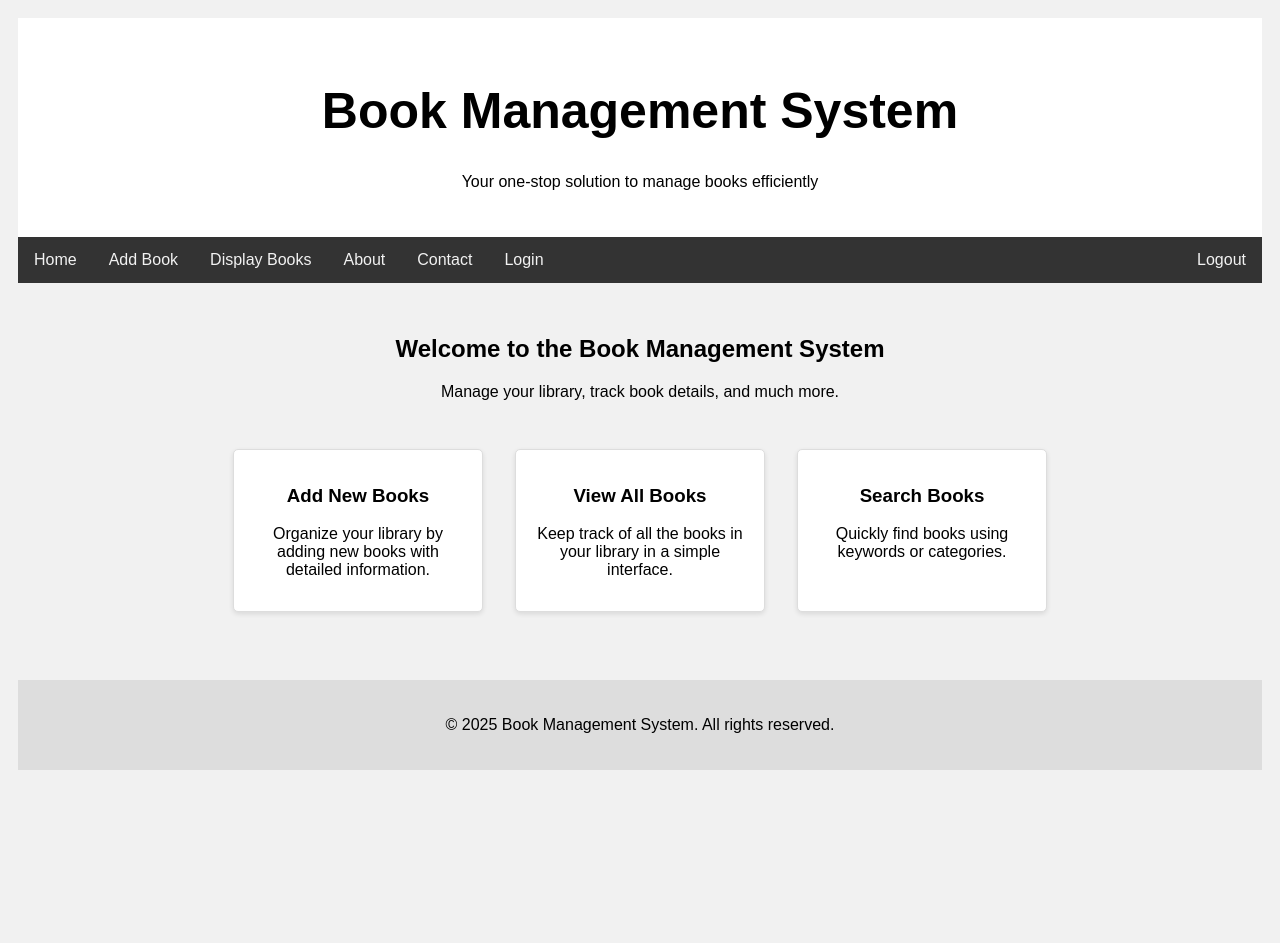
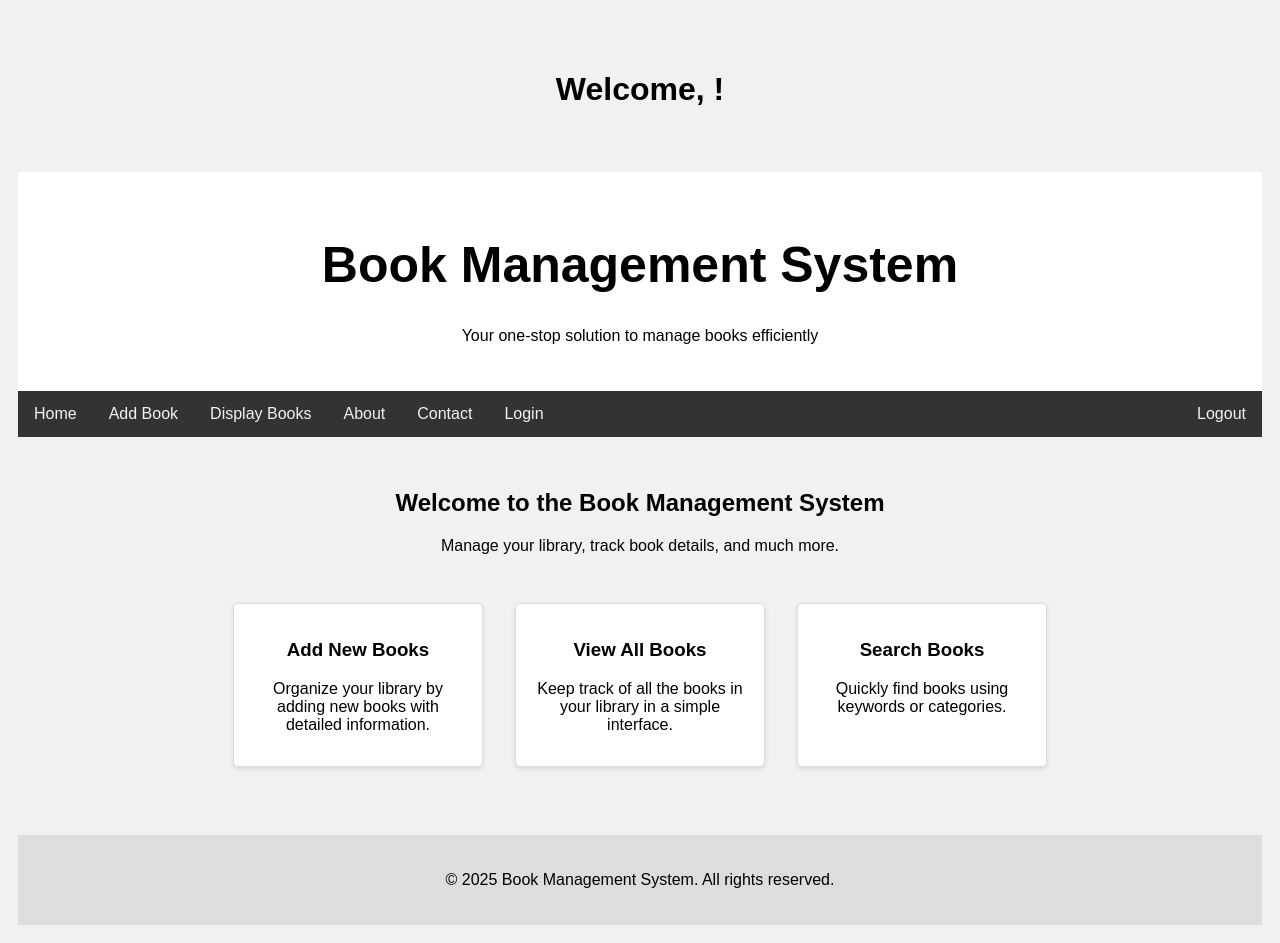
Before and after one commit to muhammadhaikalbinazman/dtd3033_grp, a PHP site: page / in a window 1280 px wide. Before the commit the page ends 770 px from the top, so only its background shows below. Run offline with PHP 8.4, Linux system fonts and the light colour scheme; the visitor is signed in with stand-in values (Sample User, id 1); tables that the repository leaves empty or names only in its code hold one stand-in row (values such as "Sample post").

Commit message:
Update index.php

```diff
--- a/index.php
+++ b/index.php
@@ -1,9 +1,66 @@
-<?php session_start();
-if (!isset($_SESSION['username'])) {
-    header('Location: login.php');
-    exit;
+<?php
+session_start();
+include 'dbconfig.php'; // Include database connection
+
+function checkauth($conn) {
+    if (!isset($_SESSION['user'])) {
+        header("Location: login.php");
+        exit();
+    }
+
+    $username = $_SESSION['user'];
+    $query = "SELECT name, password FROM users WHERE name = ?";
+    $stmt = $conn->prepare($query);
+    $stmt->bind_param("s", $username);
+    $stmt->execute();
+    $stmt->bind_result($storedUsername, $storedHash);
+    $stmt->fetch();
+    $stmt->close();
+
+    return $storedUsername;
 }
+
+$storedUsername = checkauth($conn);
+$conn->close();
 ?>
+<!DOCTYPE html>
+<html lang="en">
+<head>
+    <meta charset="UTF-8">
+    <meta name="viewport" content="width=device-width, initial-scale=1.0">
+    <title>Book Management System</title>
+    <link rel="stylesheet" href="layout.css">
+    <style>
+        main {
+            padding: 2rem;
+            text-align: center;
+        }
+        .features {
+            display: flex;
+            justify-content: center;
+            flex-wrap: wrap;
+            margin-top: 2rem;
+        }
+        .feature {
+            background-color: white;
+            border: 1px solid #ddd;
+            border-radius: 5px;
+            margin: 1rem;
+            padding: 1rem;
+            width: 250px;
+            box-shadow: 0 2px 5px rgba(0, 0, 0, 0.1);
+        }
+    </style>
+</head>
+<body>
+    <main>
+        <h1>Welcome, <?php echo htmlspecialchars($storedUsername); ?>!</h1>
+        <div class="features">
+            <!-- Feature content here -->
+        </div>
+    </main>
+</body>
+</html>
 <!DOCTYPE html>
 <html lang="en">
 <head>
```
